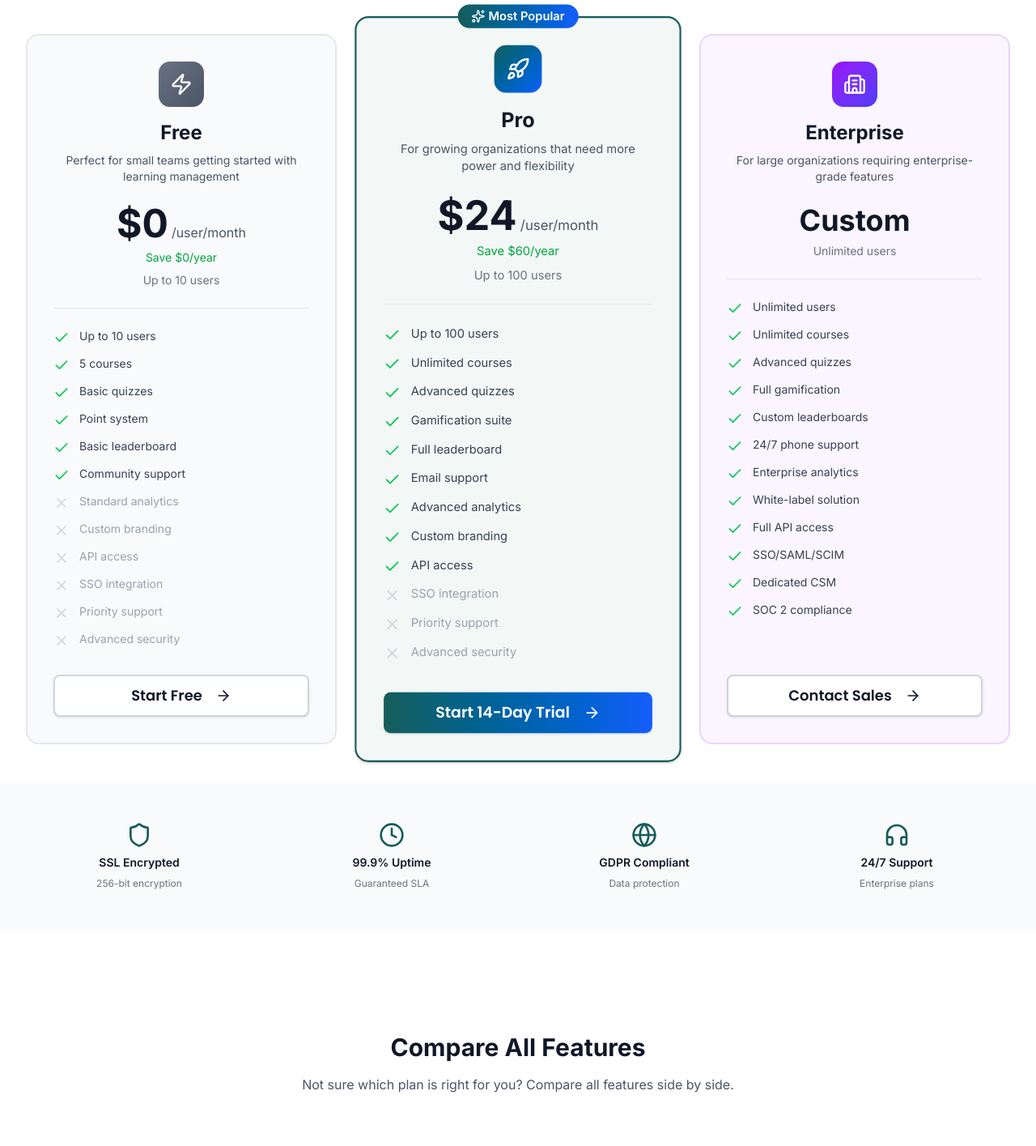
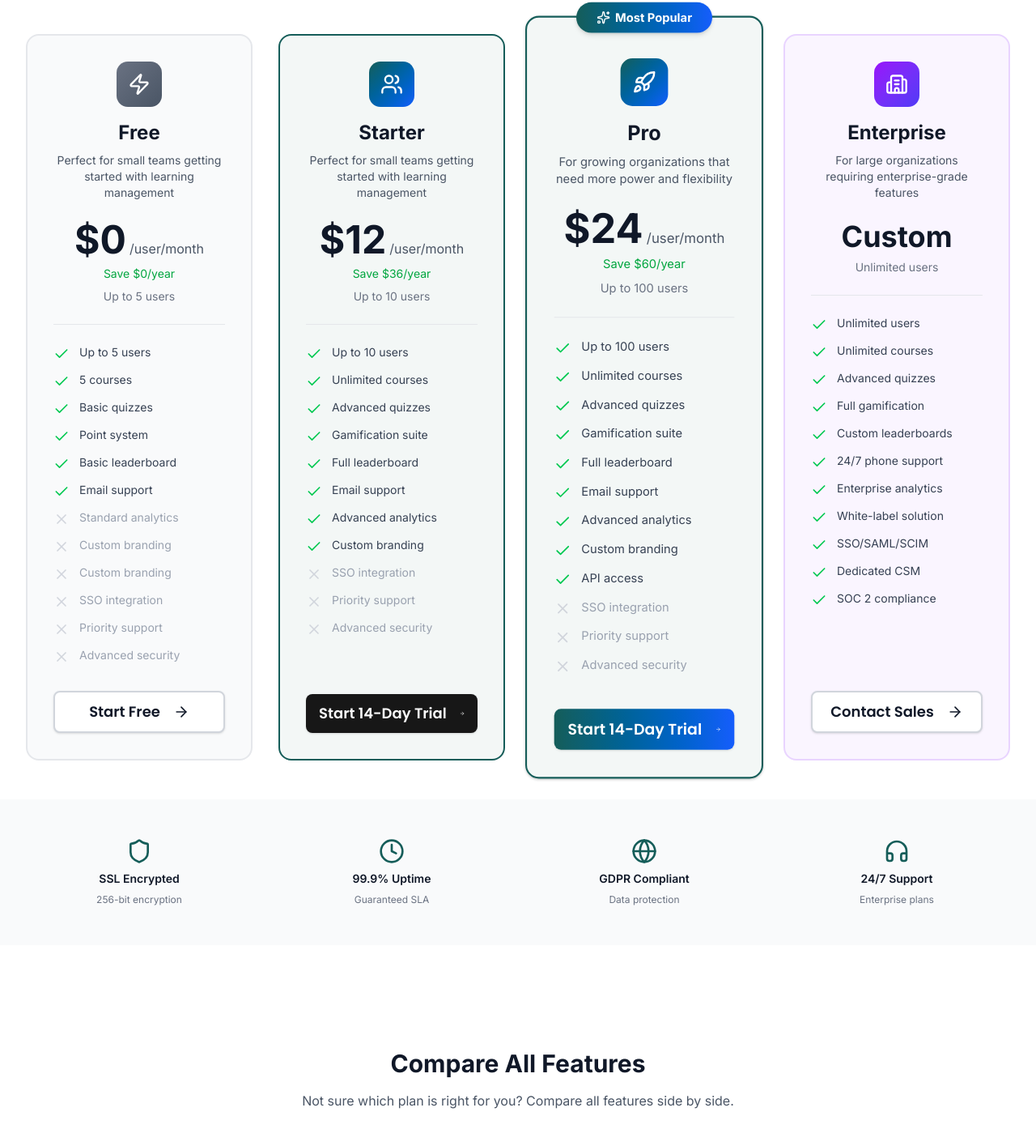
Before and after one commit to Coding-with-Thang/skill-learn, a Next.js app in the folder apps/lms/: page /pricing in a window 1280 px wide. Shown: the part 511-1926 px from the top of the page at 81% size. Built offline with nearby package versions, Linux system fonts and the light colour scheme; no server answers.

Commit message:
feat: introduce a `LandingHeader` component and a new public `Pricing` page with detailed plans and FAQs.

```diff
--- a/apps/lms/app/(public)/pricing/page.jsx
+++ b/apps/lms/app/(public)/pricing/page.jsx
@@ -44,24 +44,52 @@ const pricingTiers = [
     color: "from-gray-500 to-gray-600",
     bgColor: "bg-gray-50",
     borderColor: "border-gray-200",
-    users: "Up to 10 users",
+    users: "Up to 5 users",
     storage: "1 GB storage",
     features: [
-      { name: "Up to 10 users", included: true },
+      { name: "Up to 5 users", included: true },
       { name: "5 courses", included: true },
       { name: "Basic quizzes", included: true },
       { name: "Point system", included: true },
       { name: "Basic leaderboard", included: true },
-      { name: "Community support", included: true },
+      { name: "Email support", included: true },
       { name: "Standard analytics", included: false },
       { name: "Custom branding", included: false },
-      { name: "API access", included: false },
+      { name: "Custom branding", included: false },
       { name: "SSO integration", included: false },
       { name: "Priority support", included: false },
       { name: "Advanced security", included: false },
     ],
     cta: "Start Free",
     ctaVariant: "outline",
+    popular: false,
+  },
+  {
+    id: "starter",
+    name: "Starter",
+    description: "Perfect for small teams getting started with learning management",
+    price: { monthly: 15, annually: 12 },
+    icon: Users,
+    color: "from-brand-teal to-blue-600",
+    bgColor: "bg-brand-teal/5",
+    borderColor: "border-brand-teal",
+    users: "Up to 10 users",
+    storage: "10 GB storage",
+    features: [
+      { name: "Up to 10 users", included: true },
+      { name: "Unlimited courses", included: true },
+      { name: "Advanced quizzes", included: true },
+      { name: "Gamification suite", included: true },
+      { name: "Full leaderboard", included: true },
+      { name: "Email support", included: true },
+      { name: "Advanced analytics", included: true },
+      { name: "Custom branding", included: true },
+      { name: "SSO integration", included: false },
+      { name: "Priority support", included: false },
+      { name: "Advanced security", included: false },
+    ],
+    cta: "Start 14-Day Trial",
+    ctaVariant: "default",
     popular: false,
   },
   {
@@ -114,7 +142,6 @@ const pricingTiers = [
       { name: "24/7 phone support", included: true },
       { name: "Enterprise analytics", included: true },
       { name: "White-label solution", included: true },
-      { name: "Full API access", included: true },
       { name: "SSO/SAML/SCIM", included: true },
       { name: "Dedicated CSM", included: true },
       { name: "SOC 2 compliance", included: true },
@@ -131,75 +158,73 @@ const featureCategories = [
     name: "Users & Content",
     icon: Users,
     features: [
-      { name: "Team members", free: "10", pro: "100", enterprise: "Unlimited" },
-      { name: "Courses", free: "5", pro: "Unlimited", enterprise: "Unlimited" },
-      { name: "Storage", free: "1 GB", pro: "25 GB", enterprise: "Unlimited" },
-      { name: "File uploads", free: "100 MB/file", pro: "500 MB/file", enterprise: "No limit" },
+      { name: "Team members", free: "5", starter: "10", pro: "100", enterprise: "Unlimited" },
+      { name: "Courses", free: "5", starter: "Unlimited", pro: "Unlimited", enterprise: "Unlimited" },
+      { name: "Storage", free: "1 GB", starter: "10 GB", pro: "25 GB", enterprise: "Unlimited" },
+      { name: "File uploads", free: "100 MB/file", starter: "500 MB/file", pro: "1 GB/file", enterprise: "No limit" },
     ],
   },
   {
     name: "Learning Features",
     icon: BookOpen,
     features: [
-      { name: "Quizzes & assessments", free: "Basic", pro: "Advanced", enterprise: "Advanced" },
-      { name: "Course certificates", free: false, pro: true, enterprise: true },
-      { name: "Learning paths", free: false, pro: true, enterprise: true },
-      { name: "SCORM support", free: false, pro: true, enterprise: true },
+      { name: "Quizzes & assessments", free: "Basic", starter: "Advanced", pro: "Advanced", enterprise: "Advanced" },
+      { name: "Course certificates", free: true, starter: true, pro: true, enterprise: true },
+      { name: "Learning paths", free: false, starter: true, pro: true, enterprise: true },
+      { name: "SCORM support", free: false, starter: true, pro: true, enterprise: true },
     ],
   },
   {
     name: "Gamification",
     icon: Trophy,
     features: [
-      { name: "Points system", free: true, pro: true, enterprise: true },
-      { name: "Leaderboards", free: "Basic", pro: "Full", enterprise: "Custom" },
-      { name: "Badges & achievements", free: false, pro: true, enterprise: true },
-      { name: "Rewards store", free: false, pro: true, enterprise: true },
-      { name: "Games & activities", free: false, pro: true, enterprise: true },
+      { name: "Points system", free: true, starter: true, pro: true, enterprise: true },
+      { name: "Leaderboards", free: "Basic", starter: "Full", pro: "Full", enterprise: "Custom" },
+      { name: "Badges & achievements", free: false, starter: true, pro: true, enterprise: true },
+      { name: "Rewards store", free: false, starter: true, pro: true, enterprise: true },
+      { name: "Games & activities", free: false, starter: true, pro: true, enterprise: true },
     ],
   },
   {
     name: "Analytics & Reports",
     icon: BarChart3,
     features: [
-      { name: "Basic reports", free: true, pro: true, enterprise: true },
-      { name: "Advanced analytics", free: false, pro: true, enterprise: true },
-      { name: "Custom dashboards", free: false, pro: false, enterprise: true },
-      { name: "Data export", free: "CSV", pro: "CSV, Excel", enterprise: "All formats" },
-      { name: "API reporting", free: false, pro: true, enterprise: true },
+      { name: "Basic reports", free: true, starter: true, pro: true, enterprise: true },
+      { name: "Advanced analytics", free: false, starter: true, pro: true, enterprise: true },
+      { name: "Custom dashboards", free: false, starter: true, pro: true, enterprise: true },
+      { name: "Data export", free: "CSV", starter: "CSV, Excel", pro: "CSV, Excel", enterprise: "All formats" },
     ],
   },
   {
     name: "Administration",
     icon: Shield,
     features: [
-      { name: "Role management", free: "Basic", pro: "Custom", enterprise: "Advanced" },
-      { name: "Feature controls", free: false, pro: true, enterprise: true },
-      { name: "Audit logs", free: false, pro: true, enterprise: true },
-      { name: "Bulk operations", free: false, pro: true, enterprise: true },
+      { name: "Role management", free: "Custom", starter: "Custom", pro: "Custom", enterprise: "Advanced" },
+      { name: "Feature controls", free: true, starter: true, pro: true, enterprise: true },
+      { name: "Audit logs", free: false, starter: true, pro: true, enterprise: true },
+      { name: "Bulk operations", free: false, starter: true, pro: true, enterprise: true },
     ],
   },
   {
     name: "Security & Compliance",
     icon: Lock,
     features: [
-      { name: "SSL encryption", free: true, pro: true, enterprise: true },
-      { name: "SSO integration", free: false, pro: false, enterprise: true },
-      { name: "SAML/SCIM", free: false, pro: false, enterprise: true },
-      { name: "SOC 2 Type II", free: false, pro: false, enterprise: true },
-      { name: "Data residency", free: false, pro: false, enterprise: true },
+      { name: "SSL encryption", free: true, starter: true, pro: true, enterprise: true },
+      { name: "SSO integration", free: false, starter: true, pro: true, enterprise: true },
+      { name: "SAML/SCIM", free: false, starter: true, pro: true, enterprise: true },
+      { name: "SOC 2 Type II", free: false, starter: true, pro: true, enterprise: true },
+      { name: "Data residency", free: false, starter: true, pro: true, enterprise: true },
     ],
   },
   {
     name: "Support",
     icon: Headphones,
     features: [
-      { name: "Community support", free: true, pro: true, enterprise: true },
-      { name: "Email support", free: false, pro: true, enterprise: true },
-      { name: "Priority support", free: false, pro: false, enterprise: true },
-      { name: "Phone support", free: false, pro: false, enterprise: true },
-      { name: "Dedicated CSM", free: false, pro: false, enterprise: true },
-      { name: "SLA guarantee", free: false, pro: false, enterprise: true },
+      { name: "Email support", free: true, starter: true, pro: true, enterprise: true },
+      { name: "Priority support", free: false, starter: true, pro: true, enterprise: true },
+      { name: "Phone support", free: false, starter: true, pro: true, enterprise: true },
+      { name: "Dedicated CSM", free: false, starter: true, pro: true, enterprise: true },
+      { name: "SLA guarantee", free: false, starter: true, pro: true, enterprise: true },
     ],
   },
 ];
@@ -261,18 +286,18 @@ function PricingCard({ tier, isAnnual, onSubscribe, isLoading, loadingPlan }) {
       initial={{ opacity: 0, y: 20 }}
       animate={{ opacity: 1, y: 0 }}
       className={cn(
-        "relative flex flex-col rounded-2xl border-2 p-8 h-full",
+        "relative flex flex-col rounded-2xl border-2 p-8 h-full transition-all duration-300",
         tier.popular
-          ? "border-brand-teal shadow-2xl shadow-brand-teal/20 scale-105 z-10"
+          ? "border-brand-teal shadow-2xl shadow-brand-teal/20 scale-105 z-10 pt-12"
           : tier.borderColor,
         tier.bgColor
       )}
     >
       {/* Popular badge */}
       {tier.badge && (
-        <div className="absolute -top-4 left-1/2 -translate-x-1/2">
+        <div className="absolute top-0 left-1/2 -translate-x-1/2 -translate-y-1/2 w-full flex justify-center">
           <span className={cn(
-            "inline-flex items-center gap-1 px-4 py-1 rounded-full text-sm font-semibold text-white",
+            "inline-flex items-center gap-1.5 px-6 py-2 rounded-full text-sm font-bold text-white shadow-lg",
             "bg-gradient-to-r", tier.color
           )}>
             <Sparkles className="w-4 h-4" />
@@ -394,23 +419,29 @@ function FeatureComparison() {
       <div className="overflow-x-auto">
         <div className="min-w-[800px]">
           {/* Header */}
-          <div className="grid grid-cols-4 gap-4 mb-4 sticky top-0 bg-white z-10 py-4">
+          <div className="grid grid-cols-5 gap-4 mb-4 sticky top-0 bg-white z-10 py-4 border-b border-gray-100">
             <div className="font-semibold text-gray-900">Features</div>
             <div className="text-center">
-              <span className="inline-flex items-center gap-2 px-4 py-2 bg-gray-100 rounded-lg">
-                <Zap className="w-4 h-4" />
+              <span className="inline-flex items-center gap-2 px-3 py-1.5 bg-gray-100 rounded-lg text-sm">
+                <Zap className="w-3.5 h-3.5" />
                 Free
               </span>
             </div>
             <div className="text-center">
-              <span className="inline-flex items-center gap-2 px-4 py-2 bg-brand-teal/10 text-brand-teal rounded-lg font-semibold">
-                <Rocket className="w-4 h-4" />
+              <span className="inline-flex items-center gap-2 px-3 py-1.5 bg-brand-teal/5 text-brand-teal rounded-lg font-semibold text-sm">
+                <Users className="w-3.5 h-3.5" />
+                Starter
+              </span>
+            </div>
+            <div className="text-center">
+              <span className="inline-flex items-center gap-2 px-3 py-1.5 bg-brand-teal/10 text-brand-teal rounded-lg font-semibold text-sm border border-brand-teal/20">
+                <Rocket className="w-3.5 h-3.5" />
                 Pro
               </span>
             </div>
             <div className="text-center">
-              <span className="inline-flex items-center gap-2 px-4 py-2 bg-purple-100 text-purple-700 rounded-lg">
-                <Building2 className="w-4 h-4" />
+              <span className="inline-flex items-center gap-2 px-3 py-1.5 bg-purple-100 text-purple-700 rounded-lg text-sm">
+                <Building2 className="w-3.5 h-3.5" />
                 Enterprise
               </span>
             </div>
@@ -426,7 +457,7 @@ function FeatureComparison() {
                 {/* Category header */}
                 <button
                   onClick={() => toggleCategory(category.name)}
-                  className="w-full grid grid-cols-4 gap-4 items-center py-4 px-4 bg-gray-50 rounded-lg hover:bg-gray-100 transition-colors"
+                  className="w-full grid grid-cols-5 gap-4 items-center py-4 px-4 bg-gray-50 rounded-lg hover:bg-gray-100 transition-colors"
                 >
                   <div className="flex items-center gap-3">
                     <Icon className="w-5 h-5 text-gray-600" />
@@ -436,9 +467,6 @@ function FeatureComparison() {
                       isExpanded && "rotate-180"
                     )} />
                   </div>
-                  <div />
-                  <div />
-                  <div />
                 </button>
 
                 {/* Features */}
@@ -447,10 +475,11 @@ function FeatureComparison() {
                     {category.features.map((feature, idx) => (
                       <div
                         key={idx}
-                        className="grid grid-cols-4 gap-4 items-center py-3 px-4 hover:bg-gray-50 rounded-r-lg"
+                        className="grid grid-cols-5 gap-4 items-center py-3 px-4 hover:bg-gray-50 rounded-r-lg"
                       >
                         <div className="text-sm text-gray-600 pl-4">{feature.name}</div>
                         <div className="text-center">{renderValue(feature.free)}</div>
+                        <div className="text-center">{renderValue(feature.starter)}</div>
                         <div className="text-center">{renderValue(feature.pro)}</div>
                         <div className="text-center">{renderValue(feature.enterprise)}</div>
                       </div>
@@ -645,7 +674,7 @@ export default function PricingPage() {
       {/* Pricing Cards */}
       <section className="py-12">
         <div className="max-w-7xl mx-auto px-4 sm:px-6 lg:px-8">
-          <div className="grid md:grid-cols-3 gap-8 items-stretch">
+          <div className="grid grid-cols-1 md:grid-cols-2 lg:grid-cols-4 gap-8 items-stretch">
             {pricingTiers.map((tier, idx) => (
               <PricingCard
                 key={tier.id}
--- a/apps/lms/components/landing/LandingHeader.jsx
+++ b/apps/lms/components/landing/LandingHeader.jsx
@@ -32,7 +32,7 @@ export default function LandingHeader() {
             <Link href="#resources" className="text-gray-700 hover:text-brand-teal transition-colors">
               Resources
             </Link>
-            <Link href="#pricing" className="text-gray-700 hover:text-brand-teal transition-colors">
+            <Link href="/pricing" className="text-gray-700 hover:text-brand-teal transition-colors">
               Pricing
             </Link>
           </nav>
@@ -101,7 +101,7 @@ export default function LandingHeader() {
                 Resources
               </Link>
               <Link
-                href="#pricing"
+                href="/pricing"
                 className="text-gray-700 hover:text-brand-teal transition-colors px-2"
                 onClick={() => setMobileMenuOpen(false)}
               >
```
